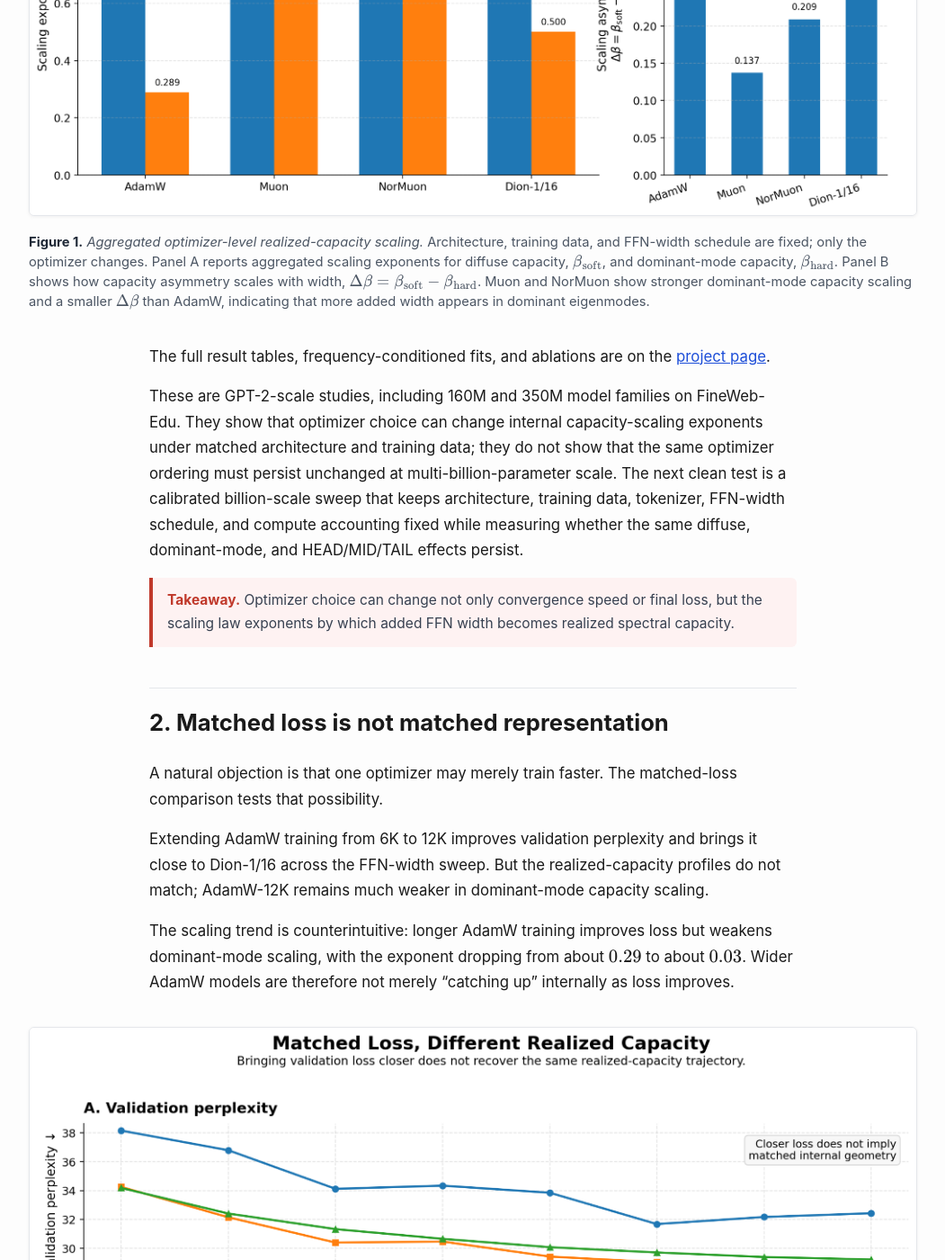
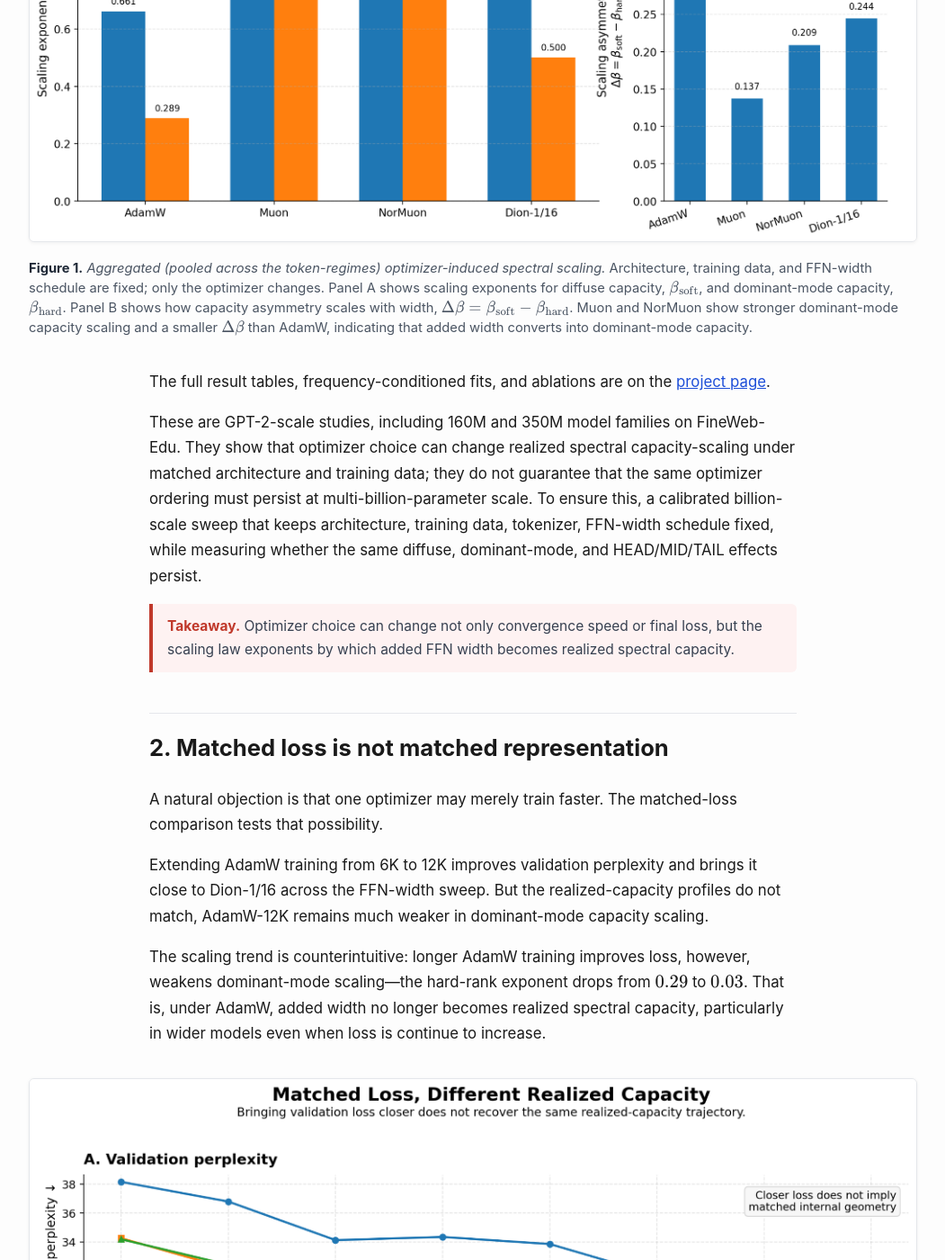
Before and after one commit to optimizer-scaling-laws/optimizer-scaling-laws.github.io, a Jekyll site: the page built from _posts/2026-06-26-architecture-creates-capacity-optimizers-realize-it.md, in a window 1280 px wide and 1400 px high, scrolled down 3322 px. Shown: the whole window at 90% size, without its empty margins (114-1165 px from the left). Built offline with Jekyll 4.4.1, drawn with Linux system fonts in a browser that asks for light colours; some of the changed text lies outside the part shown.

Commit message:
Final date Polish round 5

```diff
--- a/_posts/2026-06-26-architecture-creates-capacity-optimizers-realize-it.md
+++ b/_posts/2026-06-26-architecture-creates-capacity-optimizers-realize-it.md
@@ -254,16 +254,16 @@
 
 We vary FFN width within the same model family and compare how realized spectral capacity grows. The model does not merely train faster or slower; it converts the same architectural budget into a different internal-capacity profile.
 
-Figure 1 gives the aggregate view. AdamW shows the weakest dominant-mode scaling ($\beta_{\mathrm{hard}} \approx 0.29$), while Muon and NorMuon achieve near-linear scaling ($\beta_{\mathrm{hard}} \approx 0.80$)---roughly a $2.8\times$ larger exponent under the same architecture and training data. This gap is more prominent in the rare-token regime, which Section 3 examines.
+Figure 1 gives the global view of realized capacity scaling. AdamW shows the weakest dominant-mode scaling ($\beta_{\mathrm{hard}} \approx 0.29$), while Muon and NorMuon achieve near-linear scaling ($\beta_{\mathrm{hard}} \approx 0.80$), roughly a $2.8\times$ larger exponent under the same architecture and training data. This gap is more prominent in the rare-token regime, which Section 3 examines.
 
 <figure class="figure-wide">
   <img src="{{ '/assets/blog/architecture-optimizer-codesign/figure1_optimizer_capacity_scaling.png' | relative_url }}" alt="Aggregated optimizer-level realized-capacity scaling">
-  <figcaption><strong>Figure 1.</strong> <em>Aggregated optimizer-level realized-capacity scaling.</em> Architecture, training data, and FFN-width schedule are fixed; only the optimizer changes. Panel A reports aggregated scaling exponents for diffuse capacity, $\beta_{\mathrm{soft}}$, and dominant-mode capacity, $\beta_{\mathrm{hard}}$. Panel B shows how capacity asymmetry scales with width, $\Delta\beta = \beta_{\mathrm{soft}} - \beta_{\mathrm{hard}}$. Muon and NorMuon show stronger dominant-mode capacity scaling and a smaller $\Delta\beta$ than AdamW, indicating that more added width appears in dominant eigenmodes.</figcaption>
+  <figcaption><strong>Figure 1.</strong> <em>Aggregated (pooled across the token-regimes) optimizer-induced spectral scaling.</em> Architecture, training data, and FFN-width schedule are fixed; only the optimizer changes. Panel A shows scaling exponents for diffuse capacity, $\beta_{\mathrm{soft}}$, and dominant-mode capacity, $\beta_{\mathrm{hard}}$. Panel B shows how capacity asymmetry scales with width, $\Delta\beta = \beta_{\mathrm{soft}} - \beta_{\mathrm{hard}}$. Muon and NorMuon show stronger dominant-mode capacity scaling and a smaller $\Delta\beta$ than AdamW, indicating that added width converts into dominant-mode capacity.</figcaption>
 </figure>
 
 The full result tables, frequency-conditioned fits, and ablations are on the <a href="https://optimizer-scaling-laws.github.io/" target="_blank" rel="noopener noreferrer">project page</a>.
 
-These are GPT-2-scale studies, including 160M and 350M model families on FineWeb-Edu. They show that optimizer choice can change internal capacity-scaling exponents under matched architecture and training data; they do not show that the same optimizer ordering must persist unchanged at multi-billion-parameter scale. The next clean test is a calibrated billion-scale sweep that keeps architecture, training data, tokenizer, FFN-width schedule, and compute accounting fixed while measuring whether the same diffuse, dominant-mode, and HEAD/MID/TAIL effects persist.
+These are GPT-2-scale studies, including 160M and 350M model families on FineWeb-Edu. They show that optimizer choice can change realized spectral capacity-scaling under matched architecture and training data; they do not guarantee that the same optimizer ordering must persist at multi-billion-parameter scale. To ensure this, a calibrated billion-scale sweep that keeps architecture, training data, tokenizer, FFN-width schedule fixed, while measuring whether the same diffuse, dominant-mode, and HEAD/MID/TAIL effects persist.
 
 <p class="takeaway-inline"><strong>Takeaway.</strong> Optimizer choice can change not only convergence speed or final loss, but the scaling law exponents by which added FFN width becomes realized spectral capacity.</p>
 
@@ -273,9 +273,9 @@
 
 A natural objection is that one optimizer may merely train faster. The matched-loss comparison tests that possibility.
 
-Extending AdamW training from 6K to 12K improves validation perplexity and brings it close to Dion-1/16 across the FFN-width sweep. But the realized-capacity profiles do not match; AdamW-12K remains much weaker in dominant-mode capacity scaling.
+Extending AdamW training from 6K to 12K improves validation perplexity and brings it close to Dion-1/16 across the FFN-width sweep. But the realized-capacity profiles do not match, AdamW-12K remains much weaker in dominant-mode capacity scaling.
 
-The scaling trend is counterintuitive: longer AdamW training improves loss but weakens dominant-mode scaling, with the exponent dropping from about **$0.29$** to about **$0.03$**. Wider AdamW models are therefore not merely “catching up” internally as loss improves.
+The scaling trend is counterintuitive: longer AdamW training improves loss, however, weakens dominant-mode scaling---the hard-rank exponent drops from **$0.29$** to **$0.03$**. That is, under AdamW,  added width no longer becomes realized spectral capacity, particularly in wider models even when loss is continue to increase.
 
 
 <figure class="figure-wide">
```
